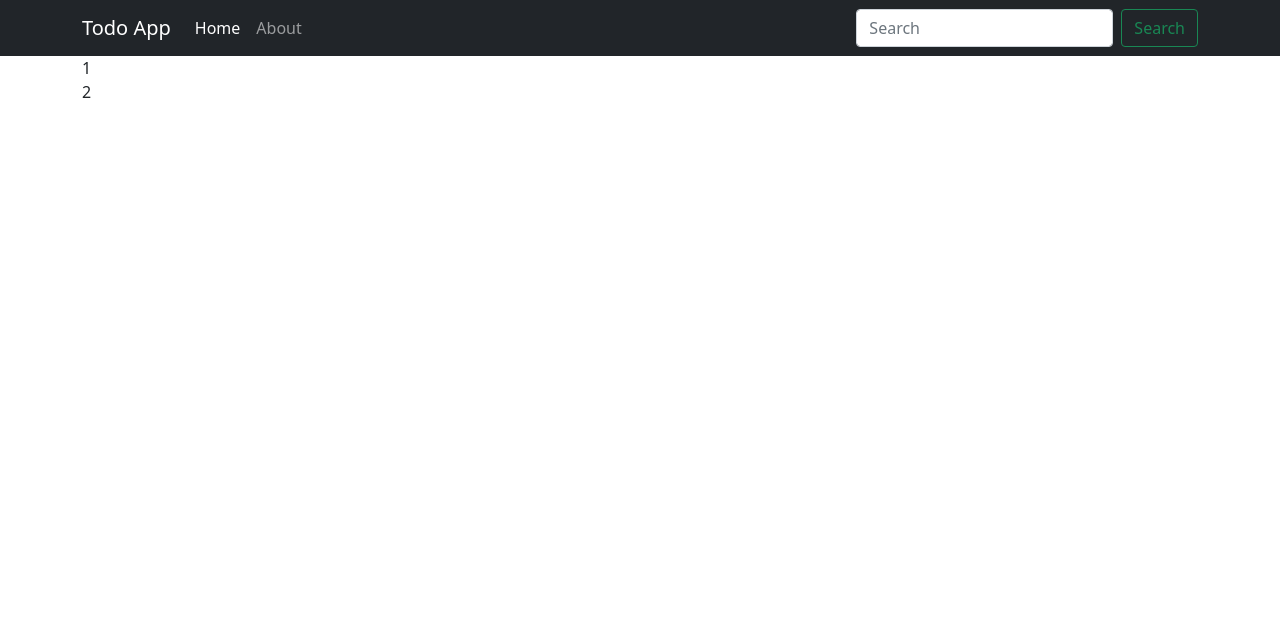
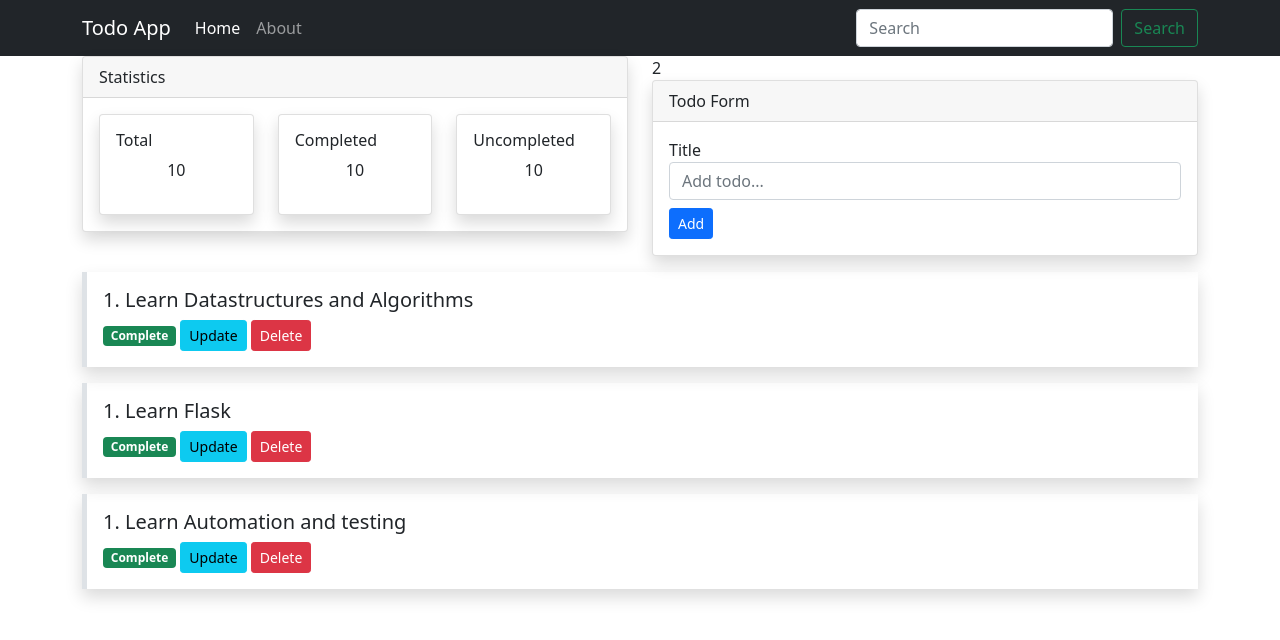
Before and after one commit to brian-ambani/flask, a Flask app: page / in a window 1280 px wide. Shown: the top 640 px of the page. Run offline with Flask 3, Linux system fonts and the light colour scheme.

Commit message:
completed the UI

```diff
--- a/todo-app/templates/dashboard/index.html
+++ b/todo-app/templates/dashboard/index.html
@@ -4,8 +4,76 @@
 {% block content %}
 <div class="container">
 	<div class="row">
-		<div class="col-m-6">1</div>
-		<div class="col-m-6">2</div>
+		<div class="col-md-6">
+			<div class="card shadow">
+				<div class="card-header">Statistics</div>
+				<div class="card-body">
+					<div class="row">
+						<div class="col-md-4">
+							<div class="card shadow">
+								<div class="card-body">
+									<h6>Total</h6>
+									<p class="text-center">10</p>
+								</div>
+							</div>
+						</div>
+						<div class="col-md-4">
+							<div class="card shadow">
+								<div class="card-body">
+									<h6>Completed</h6>
+									<p class="text-center">10</p>
+								</div>
+							</div>
+						</div>
+						<div class="col-md-4">
+							<div class="card shadow">
+								<div class="card-body">
+									<h6>Uncompleted</h6>
+									<p class="text-center">10</p>
+								</div>
+							</div>
+						</div>
+					</div>
+				</div>
+
+			</div>
+		</div>
+		<div class="col-md-6">2
+			<div class="card shadow">
+				<div class="card-header">Todo Form</div>
+				<div class="card-body">
+					<form action="">
+						<label for="">Title</label>
+						<input class="form-control" type="text" name="title" placeholder="Add todo..." />
+						<input class="btn btn-primary mt-2 btn-sm" type="submit" value="Add" />
+					</form>
+				</div>
+			</div>
+		</div>
+	</div>
+	<div class="border-start border-5 mt-3 shadow">
+		<div class="card-body">
+			<h5>1. Learn Datastructures and Algorithms</h5>
+			<span class="badge bg-success">Complete</span>
+			<a class=" btn btn-info btn-sm">Update</a>
+			<a class=" btn btn-danger btn-sm">Delete</a>
+		</div>
+	</div>
+	<div class="border-start border-5 mt-3 shadow">
+		<div class="card-body">
+			<h5>1. Learn Flask</h5>
+			<span class="badge bg-success">Complete</span>
+			<a class=" btn btn-info btn-sm">Update</a>
+			<a class=" btn btn-danger btn-sm">Delete</a>
+		</div>
+	</div>
+	<div class="border-start border-5 mt-3 shadow">
+		<div class="card-body">
+			<h5>1. Learn Automation and testing</h5>
+			<span class="badge bg-success">Complete</span>
+			<a class=" btn btn-info btn-sm">Update</a>
+			<a class=" btn btn-danger btn-sm">Delete</a>
+		</div>
 	</div>
 </div>
 {% endblock %}
```
